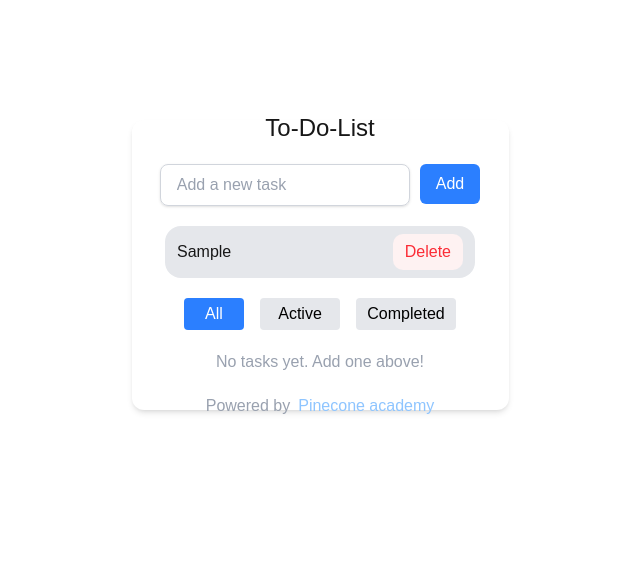
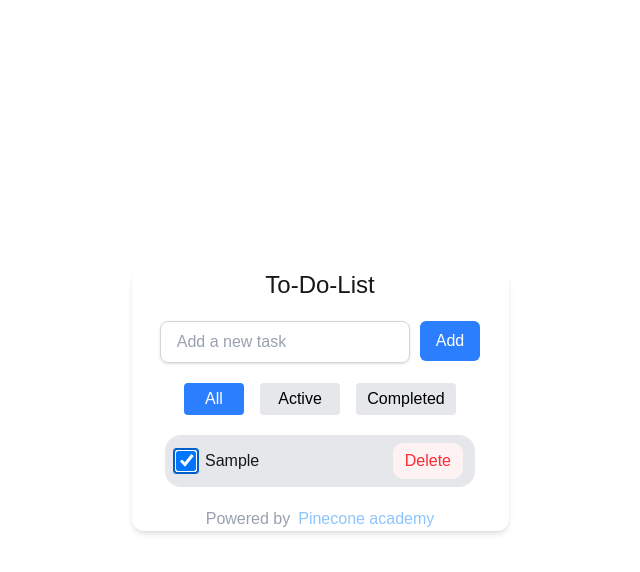
Before and after one commit to JinreP/Todo-React, a Next.js app: page / in a window 1280 px wide. Both pictures are taken after typing "Sample" into the empty fields and a click on the button "Add". Shown: the top 572 px of the page, without its empty margins (320-960 px from the left). Built offline with nearby package versions, Linux system fonts and the light colour scheme.

Commit message:
created components and imported

```diff
--- a/src/app/page.js
+++ /dev/null
@@ -1,12 +0,0 @@
-"use client"
-import {useState} from "react"
-
-import Todo from "../components/Todo";
-export default function Home() {
-
-  return (
-    <div className="flex justify-center mt-30  h-screen w-full  ">
-      <Todo></Todo>
-    </div>
-  );
-}
--- /dev/null
+++ b/src/app/page.jsx
@@ -0,0 +1,46 @@
+"use client";
+import { useState } from "react";
+import { Buttons } from "../components/Buttons";
+
+import Todo from "../components/Todo";
+export default function Home() {
+  const [tasks, setTasks] = useState([]);
+  const [inputValue, setInputvalue] = useState("");
+  const [isVisible, setIsVisible] = useState(false)
+
+  function handleChange(e) {
+    setInputvalue(e.target.value);
+  }
+  const addTask = () => {
+    if (inputValue.trim() !== "") {
+      setTasks([...tasks, inputValue]);
+      setInputvalue("");
+      setIsVisible(!isVisible)
+
+    }
+  };
+  const [filter, setFilter] = useState("all");
+
+  const deleteTasks = (deleteIndex) => {
+    const deleteTask = tasks.filter((_, i) => i !== deleteIndex);
+    setTasks(deleteTask);
+  };
+
+  return (
+    <div className=" flex flex-col w-full h-screen justify-center items-center">
+      <Todo
+        tasks={tasks}
+        setTasks={setTasks}
+        inputValue={inputValue}
+        setInputvalue={setInputvalue}
+        handleChange={handleChange}
+        addTask={addTask}
+        deleteTasks={deleteTasks}
+        filter={filter}
+        setFilter={setFilter}
+        isVisible={isVisible}
+        setIsVisible={setIsVisible}
+      />
+    </div>
+  );
+}
--- /dev/null
+++ b/src/components/Buttons.jsx
@@ -0,0 +1,42 @@
+export function Buttons(props) {
+    const {filter, setFilter,} = props
+  return (
+    <div className="flex justify-center gap-4 items-center ">
+      <button
+        onClick={() => setFilter("all")}
+        className={`w-[60px] h-[32px] rounded text-center
+     ${
+       filter === "all"
+         ? "bg-blue-500 active:bg-blue-400 hover:bg-blue-400    text-white"
+         : "bg-gray-200 text-black active:bg-blue-400 hover:bg-gray-100   "
+     }
+      `}
+      >
+        All
+      </button>
+
+      <button
+        className={`w-[80px] h-[32px] rounded text-center]  ${
+          filter === "active"
+            ? "bg-blue-500 active:bg-blue-400 hover:bg-blue-400    text-white"
+            : "bg-gray-200 text-black active:bg-blue-400 hover:bg-gray-100   "
+        }`}
+        onClick={() => setFilter("active")}
+      >
+        Active
+      </button>
+
+      <button
+        onClick={() => setFilter("completed")}
+        className={`w-[100px] h-[32px] rounded text-center ${
+          filter === "completed"
+            ? "bg-blue-500 active:bg-blue-400 hover:bg-blue-400    text-white"
+            : "bg-gray-200 text-black active:bg-blue-400 hover:bg-gray-100   "
+        }
+     `}
+      >
+        Completed
+      </button>
+    </div>
+  );
+}
--- a/src/components/Todo.jsx
+++ b/src/components/Todo.jsx
@@ -1,26 +1,22 @@
 "use client";
 import { use, useState } from "react";
-
+import { Buttons } from "./Buttons";
 export default function Todo(props) {
-  const [tasks, setTasks] = useState([]);
-  const [inputValue, setInputvalue] = useState("");
-  function handleChange(e) {
-    setInputvalue(e.target.value);
-  }
-  const addTask = () => {
-    if (inputValue.trim() !== "") {
-      setTasks([...tasks, inputValue]);
-      setInputvalue("");
-    }
-  };
-  const [filter, setFilter] = useState("all");
-
-  const deleteTasks = (deleteIndex) => {
-    const deleteTask = tasks.filter((_, i) => i !== deleteIndex);
-    setTasks(deleteTask);
-  };
+  const {
+    tasks,
+    setTasks,
+    inputValue,
+    setInputValue,
+    handleChange,
+    addTask,
+    deleteTasks,
+    filter,
+    setFilter,
+    setIsVisible,
+    isVisible,
+  } = props;
   return (
-    <div className="flex w-[377px]  max-h-[290px] flex-col justify-center items-center gap-[20px]  rounded-[12px]  bg-white shadow-md">
+    <div className="flex w-[377px]  h-fit flex-col justify-center items-center gap-[20px]  rounded-[12px]  bg-white shadow-md">
       <h1 className="text-2xl ">To-Do-List</h1>
       <div className="flex gap-[10px]">
         <input
@@ -30,7 +26,6 @@ export default function Todo(props) {
           value={inputValue}
           onChange={handleChange}
         />
-
         <button
           className="flex h-[40px] pt-[8px] pb-[8px] pr-[16px] pl-[16px] items-center gap-[10px] rounded-[6px] text-white bg-blue-500 hover:bg-blue-300 hover:text-white"
           onClick={addTask}
@@ -38,13 +33,88 @@ export default function Todo(props) {
           Add
         </button>
       </div>{" "}
+      <Buttons filter={filter} setFilter={setFilter} />
       <ol className="flex flex-col gap-2">
         {tasks.map((task, index) => (
           <li
             key={index}
-            className="flex gap-2 w-[310px]  py-2 px-3 items-center justify-between bg-gray-200 rounded-2xl b"
+            className="flex gap-2 relative w-[310px]  py-2 px-3 items-center justify-between bg-gray-200 rounded-2xl b"
           >
-            <span className="text-base">{task}</span>
+            <svg
+              className="absolute left-2"
+              xmlns="http://www.w3.org/2000/svg"
+              width="26"
+              height="26"
+              viewBox="0 0 26 26"
+              fill="none"
+            >
+              <g filter="url(#filter0_d_29_655)">
+                <rect
+                  x="3"
+                  y="3"
+                  width="20"
+                  height="20"
+                  rx="2"
+                  fill="#0275FF"
+                />
+                <rect
+                  x="2.5"
+                  y="2.5"
+                  width="21"
+                  height="21"
+                  rx="2.5"
+                  stroke="white"
+                />
+                <path
+                  d="M8 12.5L12 16.5L19.5 7"
+                  stroke="white"
+                  strokeWidth="3"
+                />
+              </g>
+              <defs>
+                <filter
+                  id="filter0_d_29_655"
+                  x="0"
+                  y="0"
+                  width="26"
+                  height="26"
+                  filterUnits="userSpaceOnUse"
+                  colorInterpolationFilters="sRGB"
+                >
+                  <feFlood floodOpacity="0" result="BackgroundImageFix" />
+                  <feColorMatrix
+                    in="SourceAlpha"
+                    type="matrix"
+                    values="0 0 0 0 0 0 0 0 0 0 0 0 0 0 0 0 0 0 127 0"
+                    result="hardAlpha"
+                  />
+                  <feMorphology
+                    radius="2"
+                    operator="dilate"
+                    in="SourceAlpha"
+                    result="effect1_dropShadow_29_655"
+                  />
+                  <feOffset />
+                  <feComposite in2="hardAlpha" operator="out" />
+                  <feColorMatrix
+                    type="matrix"
+                    values="0 0 0 0 0.00392157 0 0 0 0 0.372549 0 0 0 0 0.8 0 0 0 1 0"
+                  />
+                  <feBlend
+                    mode="normal"
+                    in2="BackgroundImageFix"
+                    result="effect1_dropShadow_29_655"
+                  />
+                  <feBlend
+                    mode="normal"
+                    in="SourceGraphic"
+                    in2="effect1_dropShadow_29_655"
+                    result="shape"
+                  />
+                </filter>
+              </defs>
+            </svg>
+            <span className="pl-7">{task}</span>
             <button
               className="bg-red-50 text-red-500 px-3 py-1.5 rounded-[10px] active:bg-red-200 hover:bg-red-100"
               onClick={() => deleteTasks(index)}
@@ -54,44 +124,9 @@ export default function Todo(props) {
           </li>
         ))}
       </ol>
-      <div className="flex justify-center gap-4 items-center ">
-        <button
-          onClick={() => setFilter("all")}
-          className={`w-[60px] h-[32px] rounded text-center
-         ${
-           filter === "all"
-             ? "bg-blue-500 active:bg-blue-400 hover:bg-blue-400    text-white"
-             : "bg-gray-200 text-black active:bg-blue-400 hover:bg-gray-100   "
-         }
-          `}
-        >
-          All
-        </button>
-
-        <button
-          className={`w-[80px] h-[32px] rounded text-center]  ${
-            filter === "active"
-              ? "bg-blue-500 active:bg-blue-400 hover:bg-blue-400    text-white"
-              : "bg-gray-200 text-black active:bg-blue-400 hover:bg-gray-100   "
-          }`}
-          onClick={() => setFilter("active")}
-        >
-          Active
-        </button>
-
-        <button
-          onClick={() => setFilter("completed")}
-          className={`w-[100px] h-[32px] rounded text-center ${
-            filter === "completed"
-              ? "bg-blue-500 active:bg-blue-400 hover:bg-blue-400    text-white"
-              : "bg-gray-200 text-black active:bg-blue-400 hover:bg-gray-100   "
-          }
-         `}
-        >
-          Completed
-        </button>
-      </div>
-      <p className="text-gray-400">No tasks yet. Add one above!</p>
+      {!isVisible && (
+        <p className="text-gray-500 ">No tasks yet. Add one above!</p>
+      )}
       <div className=" flex gap-2">
         <p className="text-gray-400 ">Powered by</p>
         <a href="" className="text-blue-300">
```
